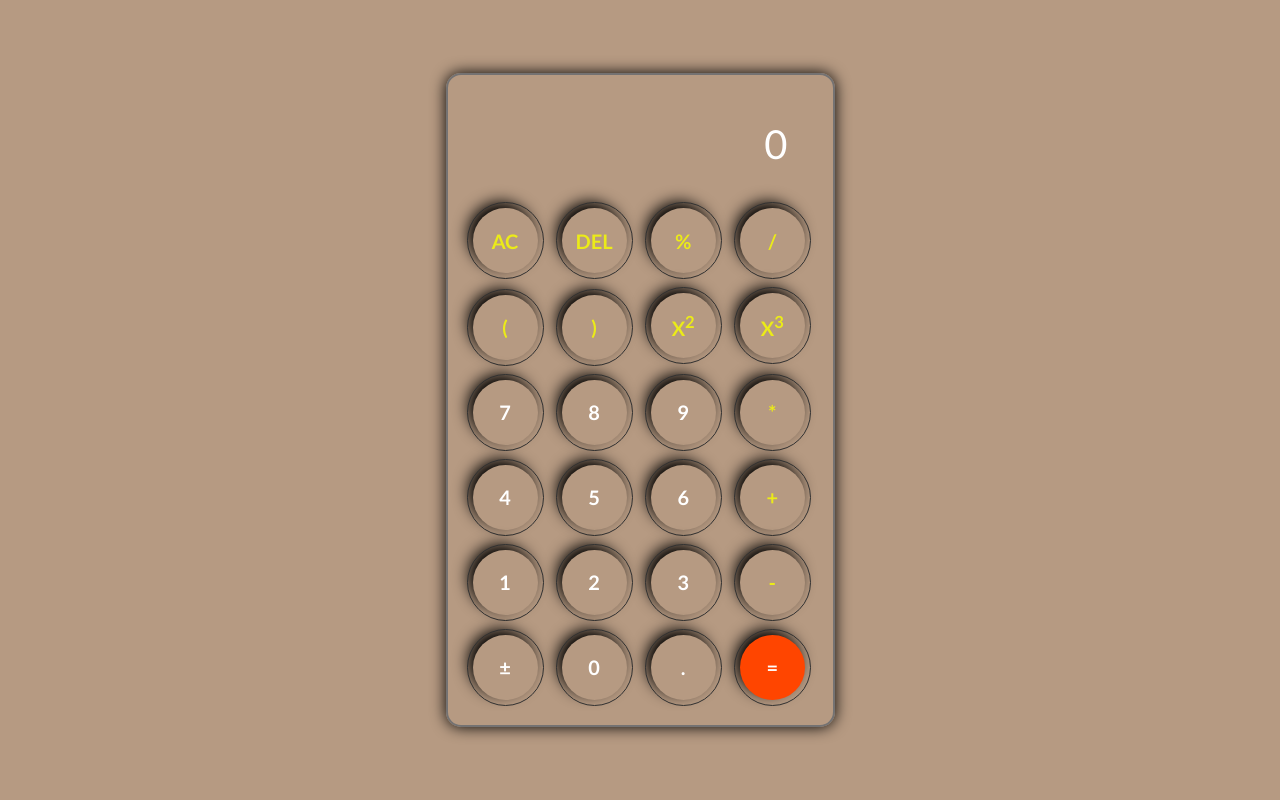
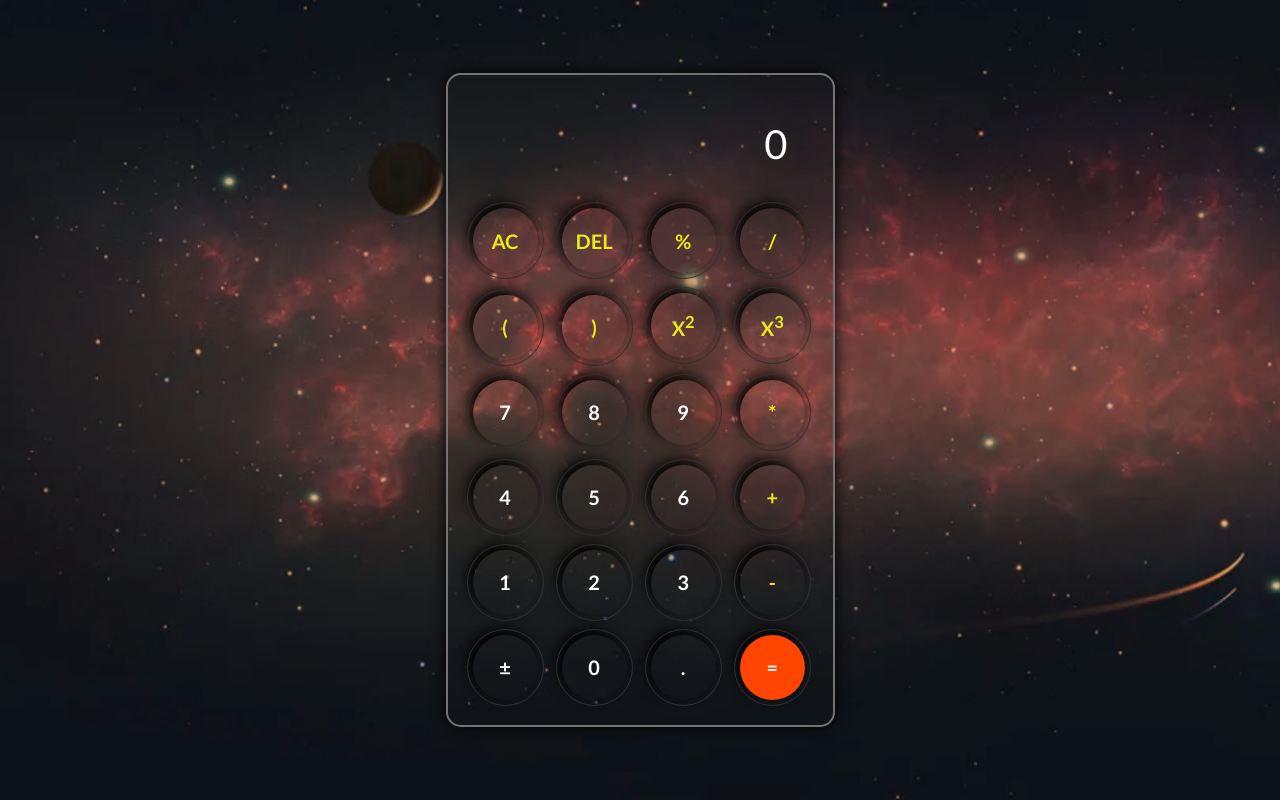
Before and after one commit to Harshmishra07/Calculator, a plain HTML site: page index.html in a window 1280 px wide. Drawn offline with Linux system fonts and the light colour scheme.

Commit message:
style.css

```diff
--- a/style.css
+++ b/style.css
@@ -10,7 +10,7 @@ body{
     display: flex;
     justify-content: center;
     align-items: center;
-    background-image:url(/Calculator/BG_Images/img14.jpg);
+    background-image:url(./img14.jpg);
     background-size: cover;
     background-blend-mode: overlay;
     background-color:rgba(110, 54,5,0.5);
```
